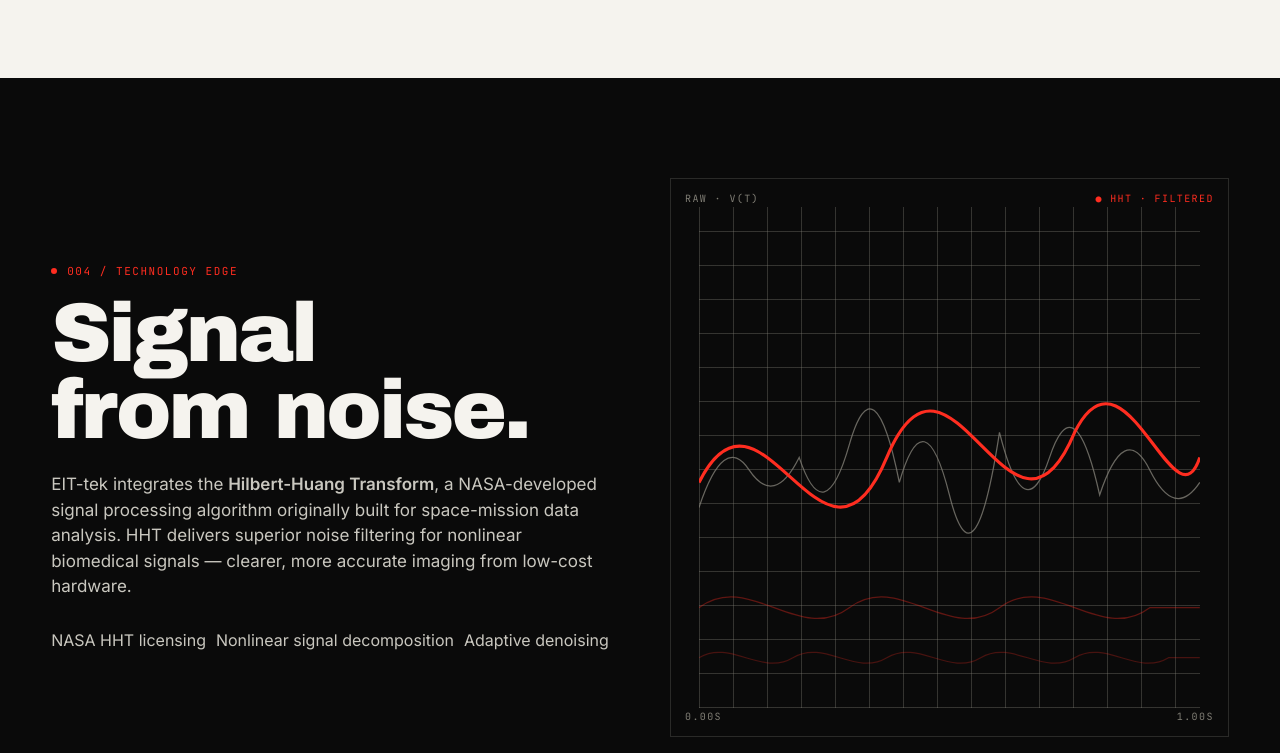
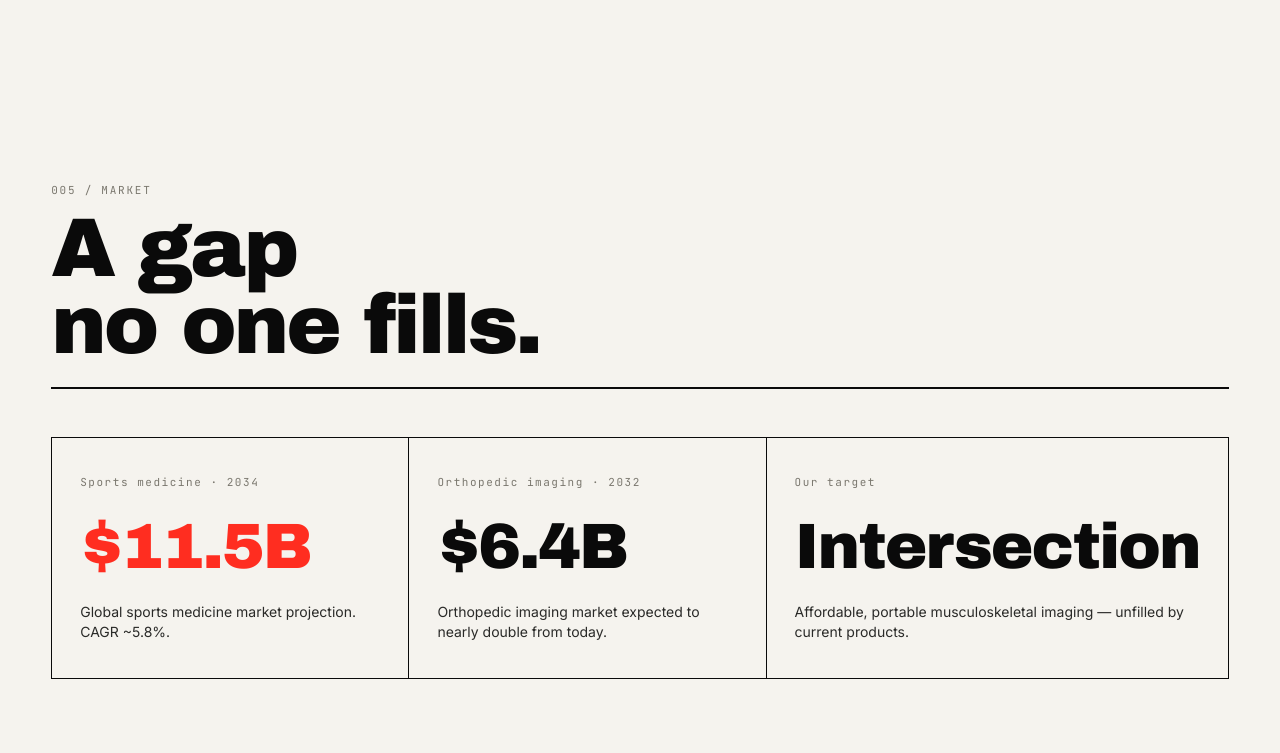
Before and after one commit to austinjames95/eit-tek-web, a website built with Vite: page index.html in a window 1280 px wide. Shown: the part 4647-5400 px from the top of the page. Built offline with nearby package versions, Linux system fonts and the light colour scheme.

Commit message:
removed tech edge section

```diff
--- a/index.html
+++ b/index.html
@@ -268,48 +268,6 @@
   </div>
 </section>
 
-<!-- TECH EDGE -->
-<section class="edge" data-screen-label="Edge">
-  <div class="edge-inner">
-    <div class="edge-row">
-      <div>
-        <div class="tag tag-row">004 / Technology edge</div>
-        <h2 class="display h-lg">Signal<br>from noise.</h2>
-        <p>
-          EIT-tek integrates the <strong>Hilbert-Huang Transform</strong>, a NASA-developed signal processing
-          algorithm originally built for space-mission data analysis. HHT delivers superior noise filtering for
-          nonlinear biomedical signals — clearer, more accurate imaging from low-cost hardware.
-        </p>
-        <div style="display:flex; gap:10px; flex-wrap: wrap; margin-top: 28px;">
-          <span class="hw-tag" style="background:transparent; border-color: #2a2a28; color: #c9c7bf;">NASA HHT licensing</span>
-          <span class="hw-tag" style="background:transparent; border-color: #2a2a28; color: #c9c7bf;">Nonlinear signal decomposition</span>
-          <span class="hw-tag" style="background:transparent; border-color: #2a2a28; color: #c9c7bf;">Adaptive denoising</span>
-        </div>
-      </div>
-
-      <div class="waveform">
-        <div class="wave-label tl">RAW · V(t)</div>
-        <div class="wave-label tr">● HHT · FILTERED</div>
-        <div class="wave-label bl">0.00s</div>
-        <div class="wave-label br">1.00s</div>
-        <svg viewBox="0 0 400 400" preserveAspectRatio="none" aria-hidden="true">
-          <!-- noisy raw -->
-          <path id="raw" fill="none" stroke="#807e75" stroke-width="1" opacity="0.8"
-            d="M0 240 Q 20 180 40 210 T 80 200 Q 100 260 120 190 T 160 220 Q 180 150 200 230 T 240 180 Q 260 260 280 200 T 320 230 Q 340 170 360 210 T 400 220"/>
-          <!-- clean HHT -->
-          <path fill="none" stroke="#FF2D20" stroke-width="2.5"
-            d="M0 220 C 50 120 100 320 150 200 C 200 80 250 300 300 180 C 340 100 380 260 400 200"/>
-          <!-- intrinsic mode functions stacked -->
-          <path fill="none" stroke="#FF2D20" stroke-width="1" opacity="0.35"
-            d="M0 320 C 40 290 80 350 120 320 C 160 290 200 350 240 320 C 280 290 320 350 360 320 L 400 320"/>
-          <path fill="none" stroke="#FF2D20" stroke-width="1" opacity="0.25"
-            d="M0 360 C 25 345 50 375 75 360 C 100 345 125 375 150 360 C 175 345 200 375 225 360 C 250 345 275 375 300 360 C 325 345 350 375 375 360 L 400 360"/>
-        </svg>
-      </div>
-    </div>
-  </div>
-</section>
-
 <!-- MARKET -->
 <section data-screen-label="Market">
   <div class="wrap">
```
